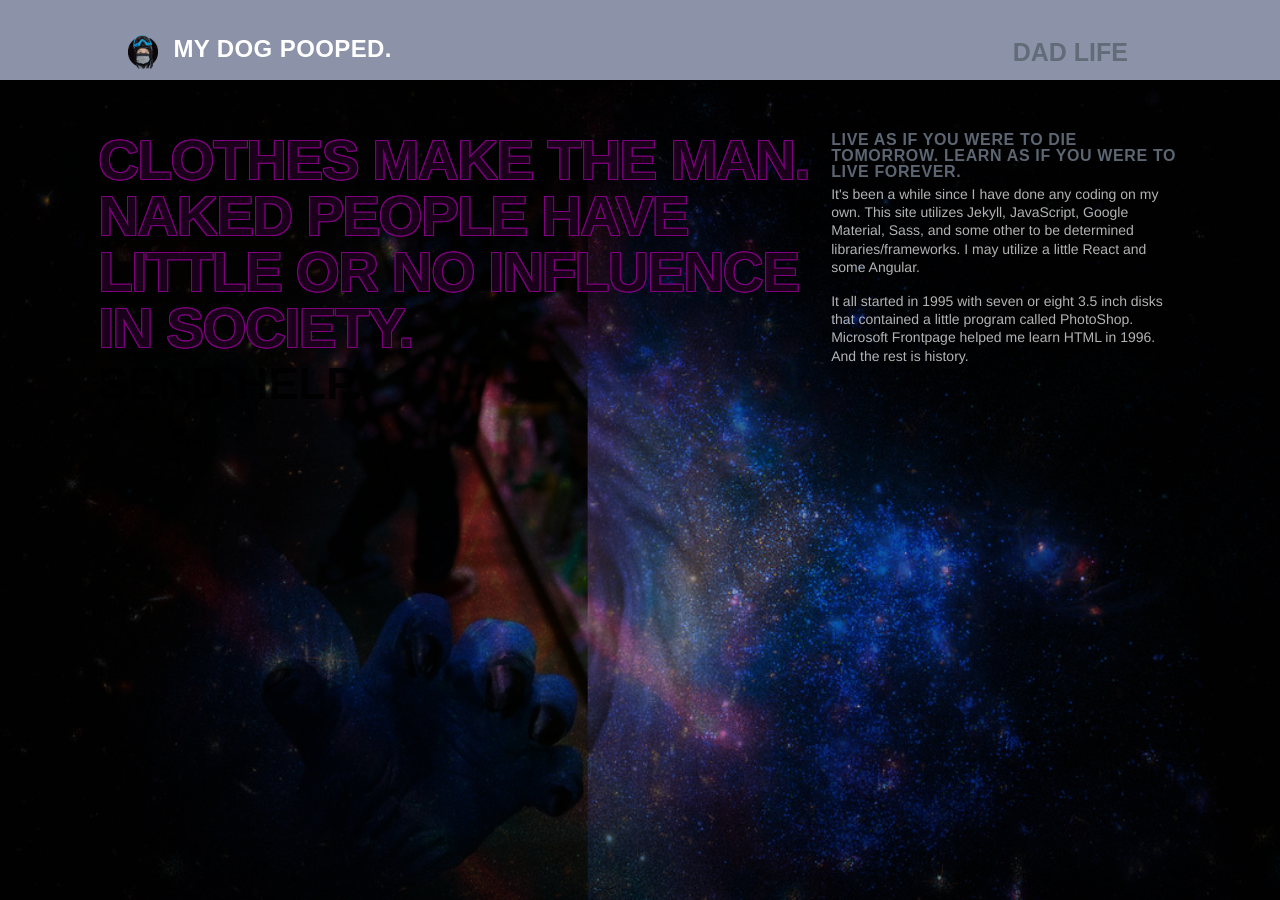
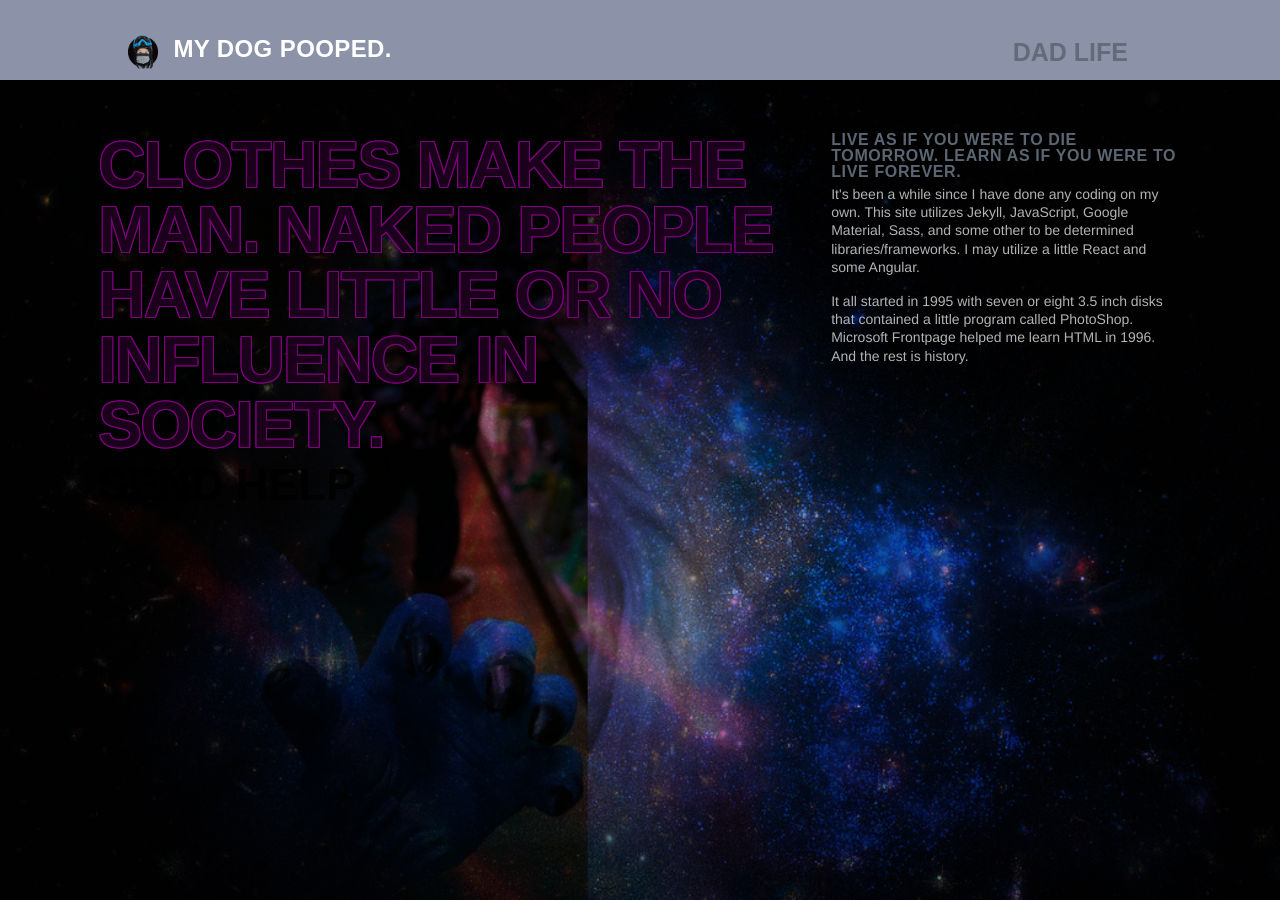
Before and after one commit to GNARGNARDAVE/gnargnardave.github.io, a Jekyll site: the page built from index.md, in a window 1280 px wide. Built offline with Jekyll 4.4.1, drawn with Linux system fonts in a browser that asks for light colours; some web fonts are replaced.

Commit message:
Add responsiveness to homepage

```diff
--- a/_sass/_homepage.scss
+++ b/_sass/_homepage.scss
@@ -30,6 +30,22 @@
 		.purple {
 			@include stroke(1, purple);
 		}
+
+		h1 {
+			font-size: 33px;
+
+			@media(min-width: 768px) {
+				font-size: 40px;
+			}
+
+			@media(min-width: 992px) {
+				font-size: 50px;
+			}
+
+			@media(min-width: 1200px) {
+				font-size: 65px;
+			}
+		}
 	}
 
 	.mdl-cell {
```
